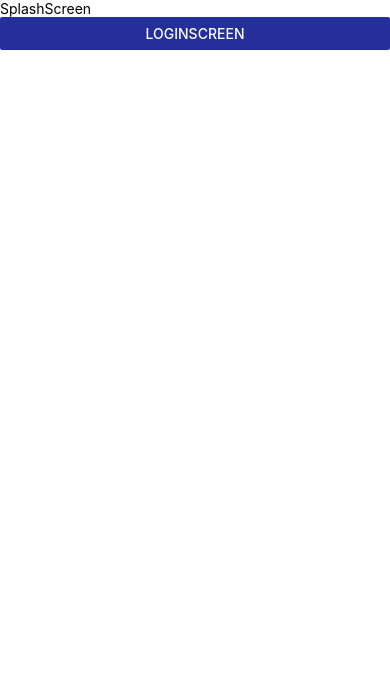
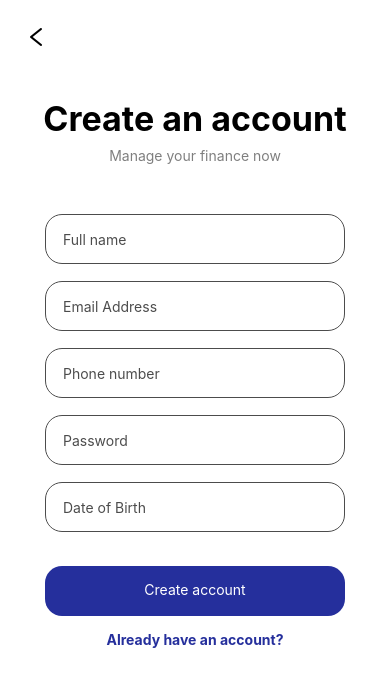
Before and after one commit to adrien1811/Saving-Project-RPL, a React Native app in the folder Saving-Project/: screen /RegisterScreen in a window 390 px wide. Shown: the top 686 px of the page. Built offline with nearby package versions, Linux system fonts and the light colour scheme.

Commit message:
registerscreen done

```diff
--- a/Saving-Project/navigation/StackNavigator.js
+++ b/Saving-Project/navigation/StackNavigator.js
@@ -4,6 +4,7 @@ import { NavigationContainer } from '@react-navigation/native';
 import { createNativeStackNavigator } from '@react-navigation/native-stack';
 import SplashScreen from "../screens/SplashScreen";
 import LoginScreen from "../screens/LoginScreen/LoginScreen";
+import RegisterScreen from '../screens/RegisterScreen/RegisterScreen';
 
 
 const StackNavigator = () => {
@@ -23,6 +24,12 @@ const StackNavigator = () => {
                     headerShown: false
                 }}
                 />
+                <Stack.Screen name="RegisterScreen" component={RegisterScreen}
+                options={{
+                    headerStyle: {backgroundColor: "white"},
+                    headerShown: false
+                }}
+                />
             </Stack.Navigator>
         </NavigationContainer>
     );
--- /dev/null
+++ b/Saving-Project/screens/RegisterScreen/RegisterScreen.js
@@ -0,0 +1,91 @@
+import { StyleSheet, Text, View, Image, Button, TextInput, KeyboardAvoidingView, Pressable, ScrollView } from 'react-native';
+import React from 'react';
+import { SafeAreaView } from 'react-native-safe-area-context';
+import { COLORS, SIZES } from '../../constants/theme';
+import styles from './RegisterScreen.style';
+import { AntDesign } from '@expo/vector-icons';
+import { useNavigation } from '@react-navigation/native';
+
+const RegisterScreen = () => {
+    const navigation = useNavigation();
+
+    return (
+        <SafeAreaView style={{flex : 1, backgroundColor: "white"}}>
+            <ScrollView showsVerticalScrollIndicator = {false}>
+            <View
+            style = {
+                styles.container
+            }>
+            <AntDesign name="left" size={24} color="black" />
+            </View>
+
+            <KeyboardAvoidingView style={{alignItems: 'center'}} >
+            <Text
+            style = {
+                styles.title
+            }
+            >Create an account</Text>
+
+            <Text
+            style={{
+                opacity: 0.5
+            }}
+            >Manage your finance now</Text>
+
+            <View style = {{marginTop : 50}}>
+                <View style = {styles.ViewInput}>
+
+                <TextInput style = {styles.TextInput}
+                placeholder='Full name'
+                />
+
+                <TextInput style = {styles.TextInput}
+                placeholder='Email Address'
+                />
+
+                <TextInput style = {styles.TextInput}
+                placeholder='Phone number'
+                />
+
+                <TextInput style = {styles.TextInput}
+                placeholder='Password'
+                />
+
+                <TextInput style = {styles.TextInput}
+                placeholder='Date of Birth'
+                />
+                </View>
+
+                <Pressable
+                style={
+                    styles.Btn
+                }>
+                    <Text style={
+                    styles.BtnText
+                }>
+                        Create account
+                    </Text>
+                </Pressable>
+
+                <Pressable
+                onPress={() => {
+                    navigation.navigate('LoginScreen'); // Navigate to the Login screen
+                }}>
+                <Text
+                style={{
+                color: COLORS.Saving_Blue,
+                fontWeight: 'bold',
+                textAlign: 'center',
+                margin: 15
+                }}
+                >Already have an account?</Text>
+                </Pressable>
+                </View>
+
+            </KeyboardAvoidingView>
+            </ScrollView>
+        </SafeAreaView>
+    );
+}
+
+export default RegisterScreen;
--- /dev/null
+++ b/Saving-Project/screens/RegisterScreen/RegisterScreen.style.js
@@ -0,0 +1,53 @@
+import React from 'react';
+import {StyleSheet, Text, View} from 'react-native';
+import { COLORS, FONT, SIZES } from '../../constants/theme';
+
+const styles = StyleSheet.create({
+
+  container: {
+    padding: 24,
+    backgroundColor: 'white',
+  },
+
+  title: {
+    marginTop: 16,
+    paddingVertical: 8,
+    borderRadius: 6,
+    textAlign: 'center',
+    fontSize: SIZES.xxLarge,
+    fontWeight: "bold"
+  },
+
+  ViewInput: {
+    alignItems: "center",
+    gap: SIZES.medium,
+  },
+
+  TextInput: {
+    borderWidth: 1,
+    opacity: 0.7,
+    height: 50,
+    width: 300,
+    paddingVertical: 5,
+    paddingHorizontal: SIZES.medium,
+    borderRadius: SIZES.medium,
+
+  },
+
+  Btn: {
+    marginTop: SIZES.xxLarge,
+    alignItems: "center",
+    backgroundColor: COLORS.Saving_Blue,
+    borderRadius: SIZES.medium,
+    height: 50,
+  },
+
+  BtnText: {
+    textAlign: 'center',
+    color: 'white',
+    alignItems: 'center',
+    padding: 15
+  }
+});
+
+export default styles;
--- a/Saving-Project/screens/SplashScreen.js
+++ b/Saving-Project/screens/SplashScreen.js
@@ -11,10 +11,18 @@ const SplashScreen = () => {
     return (
         <SafeAreaView style={{flex : 1, backgroundColor: "white"}}>
             <Text>SplashScreen</Text>
+
             <Button title="LoginScreen"
             color={COLORS.Saving_Blue}
             onPress={() => {
                 navigation.navigate('LoginScreen'); // Navigate to the Login screen
+            }}
+            />
+
+            <Button title="RegisterScreen"
+            color={COLORS.Saving_Blue}
+            onPress={() => {
+                navigation.navigate('RegisterScreen'); // Navigate to the Login screen
             }}
             />
         </SafeAreaView>
```
